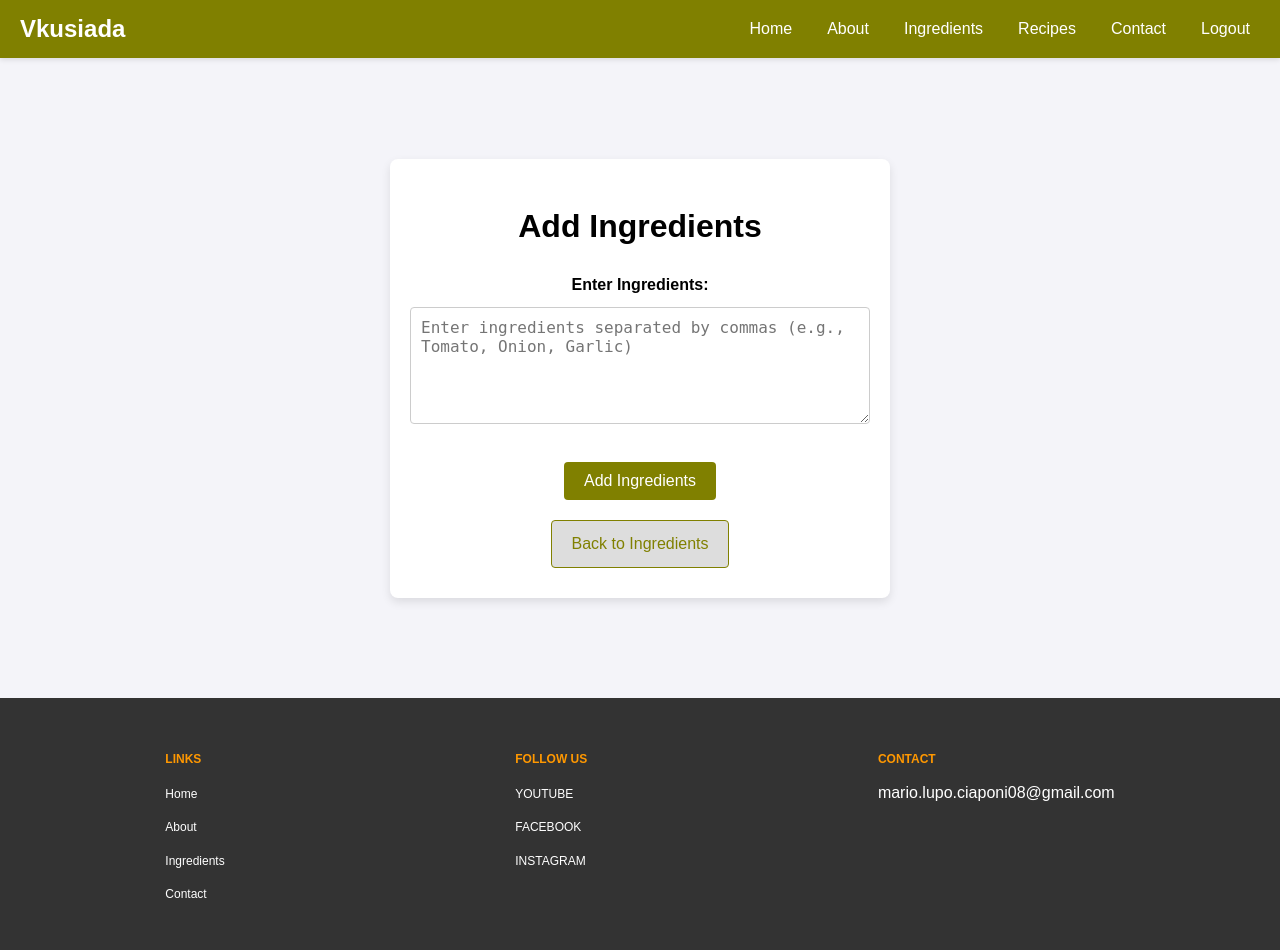
After one commit to Mario-Lupo-Ciaponi/Vkusiada, a Flask app: page /add-ingredients in a window 1280 px wide. The commit adds this page. Run offline with Flask 3, Linux system fonts and the light colour scheme; the visitor is signed in with stand-in values (Sample User, id 1).

Commit message:
Updated css and added ingredients-page.html

```diff
--- a/app.py
+++ b/app.py
@@ -169,6 +169,67 @@ def contact_page():
 
     return render_template("contact.html")
 
+@app.route("/add-ingredients", methods=["GET", "POST"])
+def add_ingredients_page():
+    if "user" not in session:
+        return redirect(url_for("register"))
+
+    username = session["user"]
+
+    if request.method == "POST":
+        # Get new ingredients from the form
+        new_ingredients = request.form["ingredients"].strip()
+
+        # Ensure input is provided
+        if not new_ingredients:
+            flash("Please provide ingredients to add.", "danger")
+            return redirect(url_for("add_ingredients_page"))
+
+        # Split new ingredients by comma and clean them
+        new_ingredients = [ingredient.strip() for ingredient in new_ingredients.split(",")]
+
+        # Fetch current ingredients from the user_info table
+        connection = get_db_connection()
+        cursor = connection.cursor(dictionary=True)
+        try:
+            cursor.execute(
+                "SELECT ingredients FROM user_info WHERE username = %s", (username,)
+            )
+            user_info = cursor.fetchone()
+
+            if user_info:
+                current_ingredients = user_info['ingredients']
+                if current_ingredients:
+                    # Split existing ingredients and clean them
+                    current_ingredients = [ingredient.strip() for ingredient in current_ingredients.split(",")]
+                else:
+                    current_ingredients = []
+
+                # Combine new and existing ingredients, ensuring no duplicates
+                all_ingredients = list(set(current_ingredients + new_ingredients))
+
+                # Update the ingredients column in the user_info table
+                cursor.execute(
+                    "UPDATE user_info SET ingredients = %s WHERE username = %s",
+                    (",".join(all_ingredients), username)
+                )
+                connection.commit()
+                flash("Ingredients added successfully!", "success")
+            else:
+                flash("User not found!", "danger")
+
+        except mysql.connector.Error as err:
+            flash(f"Error adding ingredients: {err}", "danger")
+            print(f"Database error while adding ingredients: {err}")
+        finally:
+            cursor.close()
+            connection.close()
+
+        return redirect(url_for("ingredients_page"))
+
+    return render_template("add-ingredients.html")
+
+
 @app.route("/ingredients")
 def ingredients_page():
     if "user" not in session:
--- /dev/null
+++ b/static/css/add_ingredients.css
@@ -0,0 +1,108 @@
+/* Centering the form on the page */
+.container {
+  display: flex;
+  justify-content: center;
+  align-items: center;
+  flex-direction: column;
+  min-height: 80vh;
+  padding: 20px;
+  box-sizing: border-box; /* Ensures padding doesn’t break layouts */
+}
+
+/* Styling the form wrapper */
+.form-wrapper {
+  background-color: #fff; /* Optional: Add a white background for the form */
+  padding: 20px;
+  border-radius: 8px;
+  box-shadow: 0 4px 10px rgba(0, 0, 0, 0.1);
+  width: 100%;
+  max-width: 500px; /* Ensures the form doesn’t stretch too wide */
+  text-align: center; /* Center-align text inside the form */
+  box-sizing: border-box;
+}
+
+/* Styling the textarea */
+textarea {
+  width: 100%; /* Ensure it takes the full width of the container */
+  max-width: 100%; /* Prevent it from expanding beyond the container */
+  min-height: 100px; /* Minimum height */
+  resize: vertical; /* Allow resizing only vertically */
+  padding: 10px;
+  font-size: 1rem;
+  border: 1px solid #ccc;
+  border-radius: 5px;
+  box-sizing: border-box; /* Prevent padding from adding to width */
+}
+
+/* Buttons alignment */
+.form-wrapper .btn,
+.form-wrapper .btn-secondary {
+  display: inline-block;
+  margin: 10px auto;
+  padding: 10px 20px;
+  text-align: center;
+  font-size: 1rem;
+  cursor: pointer;
+}
+
+/* Secondary button for back navigation */
+.btn-secondary {
+  background-color: #ddd;
+  color: #333;
+  text-decoration: none;
+  border: 1px solid #ccc;
+  border-radius: 5px;
+}
+
+.btn-secondary:hover {
+  background-color: #ccc;
+}
+
+h1 {
+  text-align: center;
+  margin-bottom: 20px;
+}
+
+label {
+  display: block;
+  margin-bottom: 10px;
+  font-weight: bold;
+}
+
+textarea {
+  width: 100%;
+  padding: 10px;
+  margin-bottom: 20px;
+  border: 1px solid #ccc;
+  border-radius: 4px;
+}
+
+button.btn {
+  background-color: olive;
+  color: #fff;
+  border: none;
+  padding: 10px 15px;
+  border-radius: 4px;
+  cursor: pointer;
+  transition: background-color 0.3s;
+}
+
+button.btn:hover {
+  background-color: #3d3d00;
+}
+
+a.btn-secondary {
+  display: inline-block;
+  margin-top: 10px;
+  text-decoration: none;
+  color: olive;
+  border: 1px solid olive;
+  padding: 10px 15px;
+  border-radius: 4px;
+  transition: background-color 0.3s, color 0.3s;
+}
+
+a.btn-secondary:hover {
+  background-color: olive;
+  color: #fff;
+}
--- a/static/css/style.css
+++ b/static/css/style.css
@@ -113,6 +113,49 @@ body {
   box-shadow: 0 4px 6px rgba(0, 0, 0, 0.2);
 }
 
+/* Dropdown menu */
+.dropdown {
+  position: relative;
+  display: inline-block;
+}
+
+.dropbtn {
+  color: #fff;
+  text-decoration: none;
+  padding: 5px 10px;
+  transition: background-color 0.3s;
+}
+
+.dropdown-content {
+  display: none;
+  position: absolute;
+  background-color: #333;
+  min-width: 160px;
+  box-shadow: 0px 8px 16px rgba(0, 0, 0, 0.2);
+  z-index: 1;
+  border-radius: 4px;
+}
+
+.dropdown-content a {
+  color: #fff;
+  text-decoration: none;
+  display: block;
+  padding: 10px 15px;
+  transition: background-color 0.3s;
+}
+
+.dropdown-content a:hover {
+  background-color: #575757;
+}
+
+.dropdown:hover .dropdown-content {
+  display: block;
+}
+
+.dropdown:hover .dropbtn {
+  background-color: #575757; /* Optional hover effect */
+}
+
 #back-to-top:hover {
   background-color: #0056b3;
 }
--- /dev/null
+++ b/templates/add-ingredients.html
@@ -0,0 +1,25 @@
+{% extends "base.html" %} {% block title %}Add Ingredients{% endblock %} {%
+block style %}
+<link
+  rel="stylesheet"
+  href="{{ url_for('static', filename='css/add_ingredients.css') }}"
+/>
+{% endblock %} {% block content %}
+<div class="container">
+  <div class="form-wrapper">
+    <h1>Add Ingredients</h1>
+    <form method="POST" action="/add-ingredients">
+      <label for="ingredients">Enter Ingredients:</label>
+      <textarea
+        id="ingredients"
+        name="ingredients"
+        rows="5"
+        placeholder="Enter ingredients separated by commas (e.g., Tomato, Onion, Garlic)"
+        required
+      ></textarea>
+      <button type="submit" class="btn">Add Ingredients</button>
+    </form>
+    <a href="/ingredients" class="btn-secondary">Back to Ingredients</a>
+  </div>
+</div>
+{% endblock %}
--- a/templates/base.html
+++ b/templates/base.html
@@ -23,8 +23,24 @@
       <ul class="navbar-links">
         <li><a href="/home">Home</a></li>
         <li><a href="/about">About</a></li>
-        <li><a href="/ingredients">Ingredients</a></li>
-        <li><a href="/recipe">Recipes</a></li>
+        <li>
+          <div class="dropdown">
+            <a href="#" class="dropbtn">Ingredients</a>
+            <div class="dropdown-content">
+              <a href="/ingredients">All Ingredients</a>
+              <a href="/add-ingredients">Add Ingredient</a>
+            </div>
+          </div>
+        </li>
+        <li>
+          <div class="dropdown">
+            <a href="#" class="dropbtn">Recipes</a>
+            <div class="dropdown-content">
+              <a href="/ingredients">All recipes</a>
+              <a href="/add-ingredient">Add recipe</a>
+            </div>
+          </div>
+        </li>
         <li><a href="/contact">Contact</a></li>
         <li><a href="/logout">Logout</a></li>
       </ul>
--- a/templates/ingredients-page.html
+++ b/templates/ingredients-page.html
@@ -23,6 +23,6 @@ style %}
 
 <p class="add-p">
   Do you have other ingredients that are not in the list?
-  <a class="add-a" href="/home">Add them</a>
+  <a class="add-a" href="http://127.0.0.1:5000/add-ingredients">Add them</a>
 </p>
 {% endblock %}
```
Also changed, not shown: static/css/index-style.css (+82 -71 lines), templates/index.html (+34 -25 lines).
